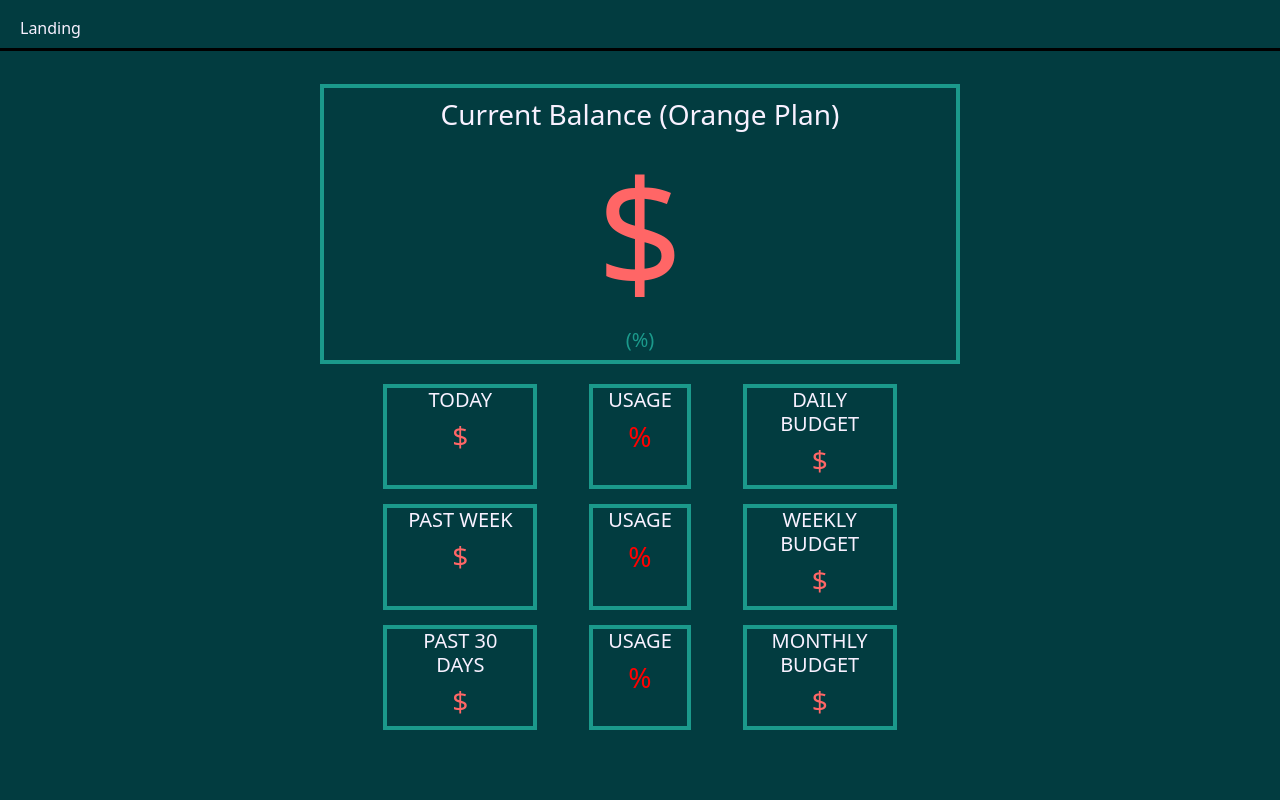
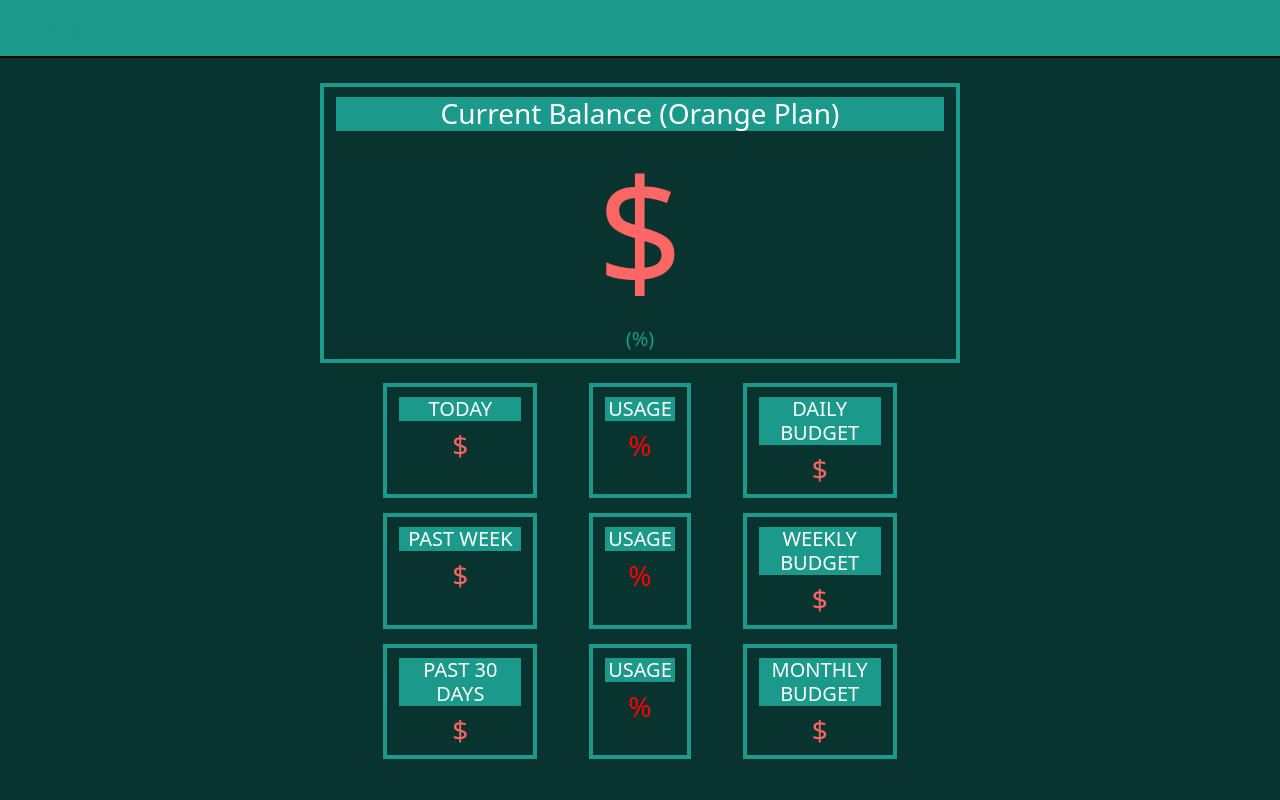
Before and after one commit to atauln/TigerWallet, a Flask app: template templates/index.html in a window 1280 px wide. Run offline with Flask 2, Linux system fonts and the light colour scheme; the template is opened without the code that fills it, so the values that code supplies are empty; the visitor is signed in with stand-in values (Sample User, id 1).

Commit message:
light mode and dark mode introduced

```diff
--- a/app.py
+++ b/app.py
@@ -52,12 +52,9 @@ def get_daily_spending(csv_file):
         # keys in the dictionary are the date on which transactions occurred
         key = record[0].split(" ")[0]
         try:
-            if key in daily_spent:
-                # add to the sum in the pair
-                daily_spent[key] -= round(float(record[2]), 2)
-            else:
-                # create the key-value pair, and initialize with this record's value
-                daily_spent[key] = -round(float(record[2]), 2)
+            if not key in daily_spent:
+                daily_spent[key] = 0
+            daily_spent[key] -= round(float(record[2]), 2)
         except ValueError:
             continue
         except IndexError:
@@ -73,10 +70,11 @@ def get_spending_over_time(csv_file, days=7, offset=0):
     for daydelta in range(offset, days + offset):
         # get the date of the start of the range
         target = datetime.timedelta(days=daydelta)
+        target_date = datetime.datetime.strftime(today - target, "%-m/%d/%Y")
 
         # add on the spending per day
         try:
-            money_spent += daily_spent[datetime.datetime.strftime(today - target, "%m/%d/%Y")]
+            money_spent += daily_spent[target_date]
         except KeyError:
             # continues if there is no date provided in the dictionary
             # (no payments that date)
@@ -139,7 +137,8 @@ def landing():
         daily_budget = round(((current_balance + get_spending_over_time(parsed_csv, 1)) / delta.days), 2)
 
         # packaging up data to send to template
-        data = [current_balance, daily_budget, get_spending_over_time(parsed_csv, 1), get_spending_over_time(parsed_csv, 7), get_spending_over_time(parsed_csv, 30)]
+        data = [current_balance, daily_budget, get_spending_over_time(parsed_csv, 1), get_spending_over_time(parsed_csv, 7, 1), get_spending_over_time(parsed_csv, 30, 1)]
+
 
         return render_template("index.html", session=session, data=data, records=parsed_csv)
 
--- a/templates/base.html
+++ b/templates/base.html
@@ -5,31 +5,35 @@
     <script src="https://cdn.jsdelivr.net/npm/bootstrap@5.2.1/dist/js/bootstrap.bundle.min.js"></script>
     <style>
         .foreground {
-            color: #f8f1ff;
+            color: #1B998B;
             text-align:center;
         }
         .primary {
             color: #ff6666;
             text-align:center;
         }
-        .background {
-            background-color: #023c40;
-            text-align:center;
+        .dark {
+            background-size: cover;
+            background-color: #09332e;
         }
-        .sectiontitle {
-            color: #1B998B;
-            text-align:center;
+        .light {
+            background-size: cover;
+            background-color: #ebf7f6;
         }
-        body {
-            background-size: cover;
-            background-color: #023c40;
+        .heading {
+            margin-top:10px;
+            background-color:#1B998B;
+            color:white;
+            text-align:center
         }
     </style>
 </header>
+{% block bodytag %}
 <body>
+{% endblock %}
 
-    <nav class="navbar navbar-expand-sm">
-        <div class="container-fluid" style="border-bottom:3px solid black">
+    <nav class="navbar navbar-expand-sm" style="border-bottom:2px solid black; background-color:#1B998B">
+        <div class="container-fluid">
             <ul class="navbar-nav">
                 <li class="nav-item">
                     <a class="nav-link foreground" href="/">Landing</a>
--- a/templates/index.html
+++ b/templates/index.html
@@ -1,4 +1,7 @@
 {% extends 'base.html' %}
+{% block bodytag %}
+<body class="dark">
+{% endblock %}
 {% block content %}
     <div class="container-fluid" style="margin-left:auto; margin-right:auto;" >
         <div class="row" style="margin-left:auto; margin-right:auto">
@@ -23,7 +26,7 @@
             <div class="col-sm-6" style="margin-left:auto; margin-right:auto; margin-top:25px">
                 <div class="row">
                     <div class="container" style="border:4px solid #1B998B">
-                        <h3 class="foreground" style="margin-top:10px">
+                        <h3 class="heading">
                             Current Balance
                             <span>
                                 {% if session['dining_id'] == 54 %}
@@ -36,27 +39,27 @@
                             </span>
                         </h3>
                         <h1 class="primary" style="font-size:150px">${{data[0]|round(2)}}</h1>
-                        <h6 class="primary" style="font-size:20px; color:#1B998B">({{((data[0] * 100 / records[-1][2]|float)|round(2))}}%)</h6>
+                        <h6 class="foreground" style="font-size:20px">({{((data[0] * 100 / records[-1][2]|float)|round(2))}}%)</h6>
                     </div>
                 </div>
                 <div class="row" style="margin-left:auto; margin-right:auto; margin-top:20px">
                     <div class="col-sm-1"></div>
                     <div class="col-sm-3" style="border:4px solid #1B998B">
-                        <h5 class="foreground">TODAY</h5>
+                        <h5 class="heading">TODAY</h5>
                         <h3 class="primary">${{data[2]|round(2)}}</h3>
                     </div>
                     <div class="col-sm-1"></div>
                     <div class="col-sm-2" style="border:4px solid #1B998B">
-                        <h5 class="foreground">USAGE</h5>
+                        <h5 class="heading">USAGE</h5>
                         {% if data[1] > data[2] %}
-                            <h3 class="primary" style="color:greenyellow">{{100 + ((data[2] - data[1]) / data[1])|round(2) * 100}}%</h3>
+                            <h3 class="primary" style="color:greenyellow">{{(100 + ((data[2] - data[1]) / data[1]) * 100)|round(2)}}%</h3>
                         {% else %}
-                            <h3 class="primary" style="color:red">{{100 + ((data[2] - data[1]) / data[1])|round(2) * 100}}%</h3>
+                            <h3 class="primary" style="color:red">{{(100 + ((data[2] - data[1]) / data[1]) * 100)|round(2)}}%</h3>
                         {% endif %}
                     </div>
                     <div class="col-sm-1"></div>
                     <div class="col-sm-3" style="border:4px solid #1B998B">
-                        <h5 class="foreground">DAILY BUDGET</h5>
+                        <h5 class="heading">DAILY BUDGET</h5>
                         <h3 class="primary">${{data[1]|round(2)}}</h3>
                     </div>
                     <div class="col-sm-1"></div>
@@ -64,21 +67,21 @@
                 <div class="row" style="margin-left:auto; margin-right:auto; margin-top:15px">
                     <div class="col-sm-1"></div>
                     <div class="col-sm-3" style="border:4px solid #1B998B">
-                        <h5 class="foreground">PAST WEEK</h5>
+                        <h5 class="heading">PAST WEEK</h5>
                         <h3 class="primary">${{data[3]|round(2)}}</h3>
                     </div>
                     <div class="col-sm-1"></div>
                     <div class="col-sm-2" style="border:4px solid #1B998B">
-                        <h5 class="foreground">USAGE</h5>
+                        <h5 class="heading">USAGE</h5>
                         {% if data[1] * 7 > data[3] %}
-                            <h3 class="primary" style="color:greenyellow">{{100 + ((data[3] - data[1] * 7) / (data[1] * 7))|round(2) * 100}}%</span></h3>
+                            <h3 class="primary" style="color:greenyellow">{{(100 + ((data[3] - data[1] * 7) / (data[1] * 7)) * 100)|round(2)}}%</span></h3>
                         {% else %}
-                            <h3 class="primary" style="color:red">{{100 + ((data[3] - data[1] * 7) / (data[1] * 7))|round(2) * 100}}%</span></h3>
+                            <h3 class="primary" style="color:red">{{(100 + ((data[3] - data[1] * 7) / (data[1] * 7)) * 100)|round(2)}}%</span></h3>
                         {% endif %}
                     </div>
                     <div class="col-sm-1"></div>
                     <div class="col-sm-3" style="border:4px solid #1B998B">
-                        <h5 class="foreground">WEEKLY BUDGET</h5>
+                        <h5 class="heading">WEEKLY BUDGET</h5>
                         <h3 class="primary">${{(data[1] * 7)|round(2)}}</h3>
                     </div>
                     <div class="col-sm-1"></div>
@@ -86,21 +89,21 @@
                 <div class="row" style="margin-left:auto; margin-right:auto; margin-top:15px">
                     <div class="col-sm-1"></div>
                     <div class="col-sm-3" style="border:4px solid #1B998B">
-                        <h5 class="foreground">PAST 30 DAYS</h5>
+                        <h5 class="heading">PAST 30 DAYS</h5>
                         <h3 class="primary">${{data[4]|round(2)}}</h3>
                     </div>
                     <div class="col-sm-1"></div>
                     <div class="col-sm-2" style="border:4px solid #1B998B">
-                        <h5 class="foreground">USAGE</h5>
+                        <h5 class="heading">USAGE</h5>
                         {% if data[1] * 30 > data[4] %}
-                            <h3 class="primary" style="color:greenyellow">{{100 + ((data[4] - data[1] * 30) / (data[1] * 30))|round(2) * 100}}%</span></h3>
+                            <h3 class="primary" style="color:greenyellow">{{(100 + ((data[4] - data[1] * 30) / (data[1] * 30)) * 100)|round(2)}}%</span></h3>
                         {% else %}
-                            <h3 class="primary" style="color:red">{{100 + ((data[4] - data[1] * 30) / (data[1] * 30))|round(2) * 100}}%</span></h3>
+                            <h3 class="primary" style="color:red">{{(100 + ((data[4] - data[1] * 30) / (data[1] * 30)) * 100)|round(2)}}%</span></h3>
                         {% endif %}
                     </div>
                     <div class="col-sm-1"></div>
                     <div class="col-sm-3" style="border:4px solid #1B998B">
-                        <h5 class="foreground">MONTHLY BUDGET</h5>
+                        <h5 class="heading">MONTHLY BUDGET</h5>
                         <h3 class="primary">${{(data[1] * 30)|round(2)}}</h3>
                     </div>
                     <div class="col-sm-1"></div>
```
